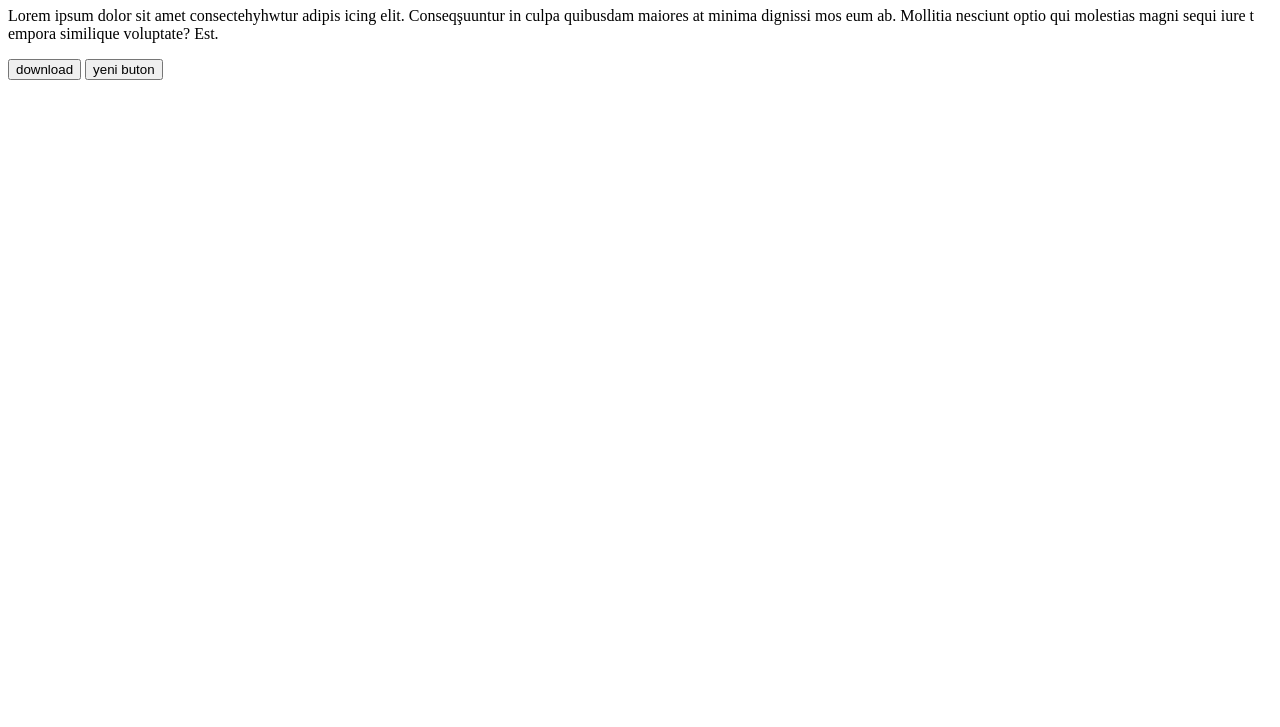
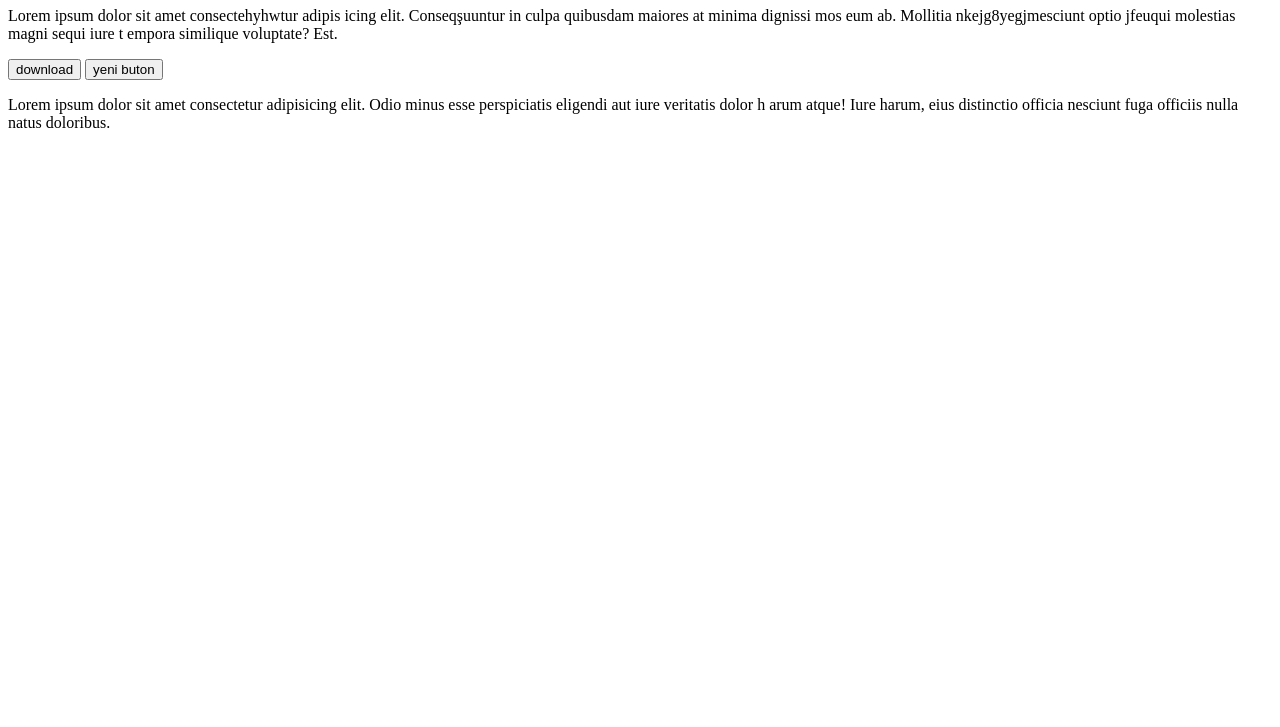
Before and after one commit to MustafaFalay/demo, a plain HTML site: page index.html in a window 1280 px wide. Shown: the part 73-800 px from the top of the page. Drawn offline with Linux system fonts and the light colour scheme.

Commit message:
p etiketi eklendi

```diff
--- a/index.html
+++ b/index.html
@@ -13,10 +13,13 @@
     <h1>selam ben mustafa</h1>
     <p>Lorem ipsum dolor sit amet consectehyhwtur adipis
         icing elit. Conseqşuuntur in culpa quibusdam maiores at minima dignissi
-        mos eum ab. Mollitia nesciunt optio qui molestias magni sequi iure t
+        mos eum ab. Mollitia nkejg8yegjmesciunt optio jfeuqui molestias magni sequi iure t
         empora similique voluptate? Est.</p>
     <button>download</button>
     <button>yeni buton</button>
+    <p>Lorem ipsum dolor sit amet consectetur adipisicing elit. Odio minus esse perspiciatis eligendi aut iure veritatis dolor h
+
+        arum atque! Iure harum, eius distinctio officia nesciunt fuga officiis nulla natus doloribus.</p>
 </body>
 
 </html>
```
